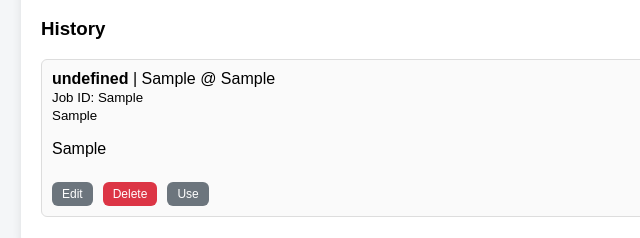
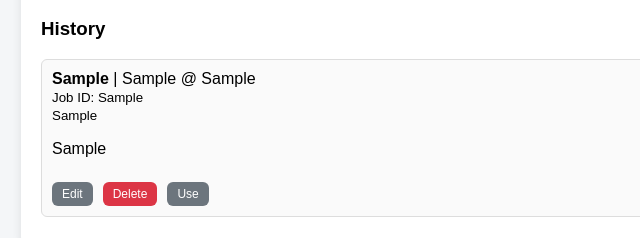
Before and after one commit to amrendrakumar94/linkedIn-message, a plain HTML site: page index.html in a window 1280 px wide. Both pictures are taken after typing "Sample", "Sample", "Sample", "Sample", "Sample", "Sample" into the empty fields and a click on the button "Save". Shown: the part 580-818 px from the top of the page, 249-889 px from the left. Drawn offline with Linux system fonts and the light colour scheme.

Commit message:
Fix undefined values in saved message history

```diff
--- a/index.html
+++ b/index.html
@@ -135,14 +135,20 @@ Thanks!`;
 
   function saveMessage() {
     const history = getHistory();
+    const nameInput = document.getElementById("name");
+    const roleInput = document.getElementById("role");
+    const jobIdInput = document.getElementById("jobId");
+    const companyInput = document.getElementById("company");
+    const resumeInput = document.getElementById("resume");
+    const outputInput = document.getElementById("output");
 
     const entry = {
-      name: name.value,
-      role: role.value,
-      jobId: jobId.value,
-      company: company.value,
-      resume: resume.value,
-      message: output.value
+      name: nameInput.value.trim(),
+      role: roleInput.value.trim(),
+      jobId: jobIdInput.value.trim(),
+      company: companyInput.value.trim(),
+      resume: resumeInput.value.trim(),
+      message: outputInput.value.trim()
     };
 
     if (editIndex !== null) {
@@ -164,12 +170,17 @@ Thanks!`;
     history.forEach((item, index) => {
       const div = document.createElement("div");
       div.className = "history-item";
+      const safeName = item.name || "Unknown";
+      const safeRole = item.role || "Unknown role";
+      const safeCompany = item.company || "Unknown company";
+      const safeResume = item.resume || "No resume link";
+      const safeMessage = item.message || "";
 
       div.innerHTML = `
-        <b>${item.name}</b> | ${item.role} @ ${item.company}
+        <b>${safeName}</b> | ${safeRole} @ ${safeCompany}
         <br/><small>Job ID: ${item.jobId || "N/A"}</small>
-        <br/><small>${item.resume}</small>
-        <p>${item.message}</p>
+        <br/><small>${safeResume}</small>
+        <p>${safeMessage}</p>
         <div class="history-actions">
           <button class="small-btn" onclick="editItem(${index})">Edit</button>
           <button class="small-btn delete-btn" onclick="deleteItem(${index})">Delete</button>
```
